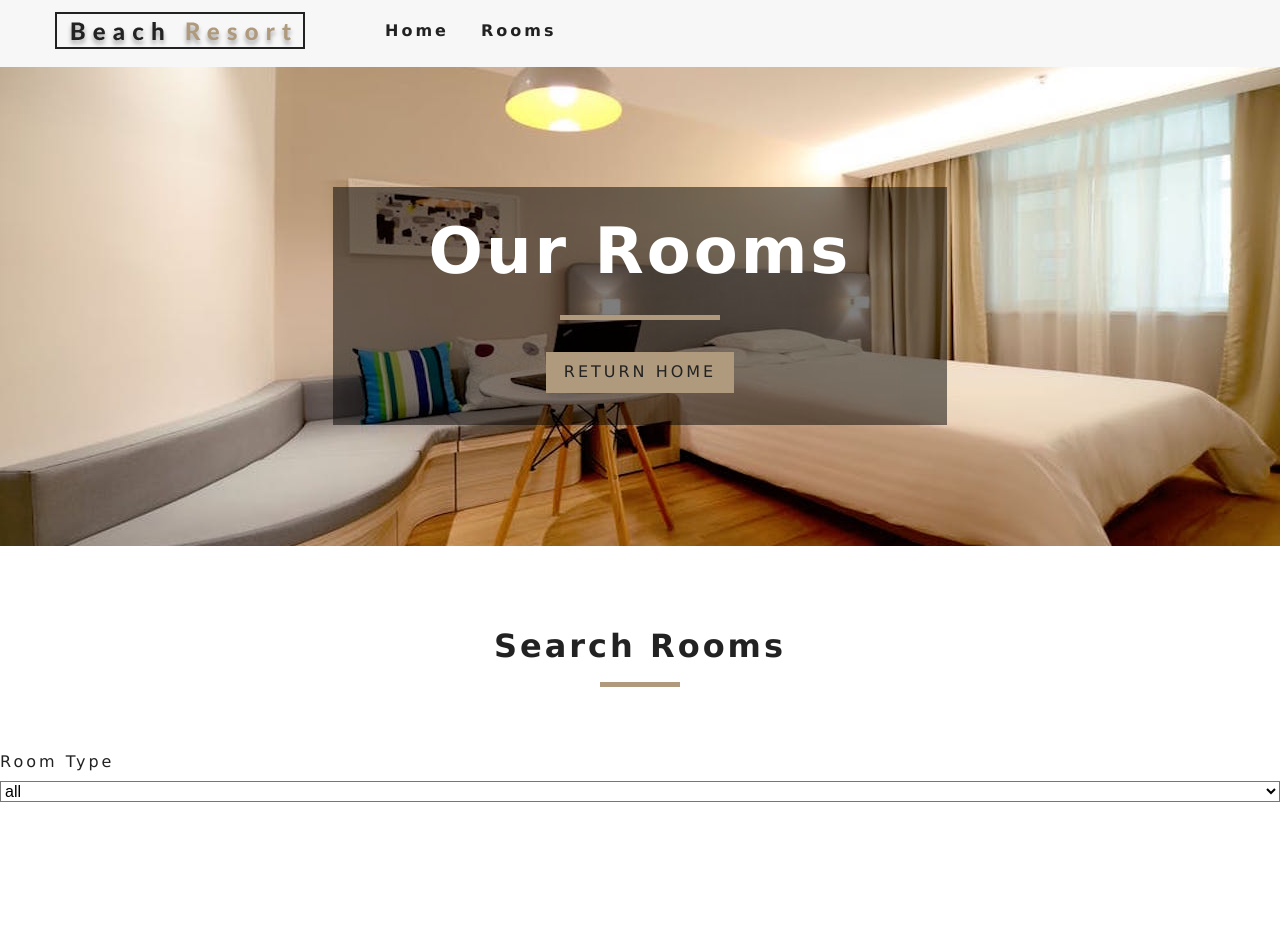
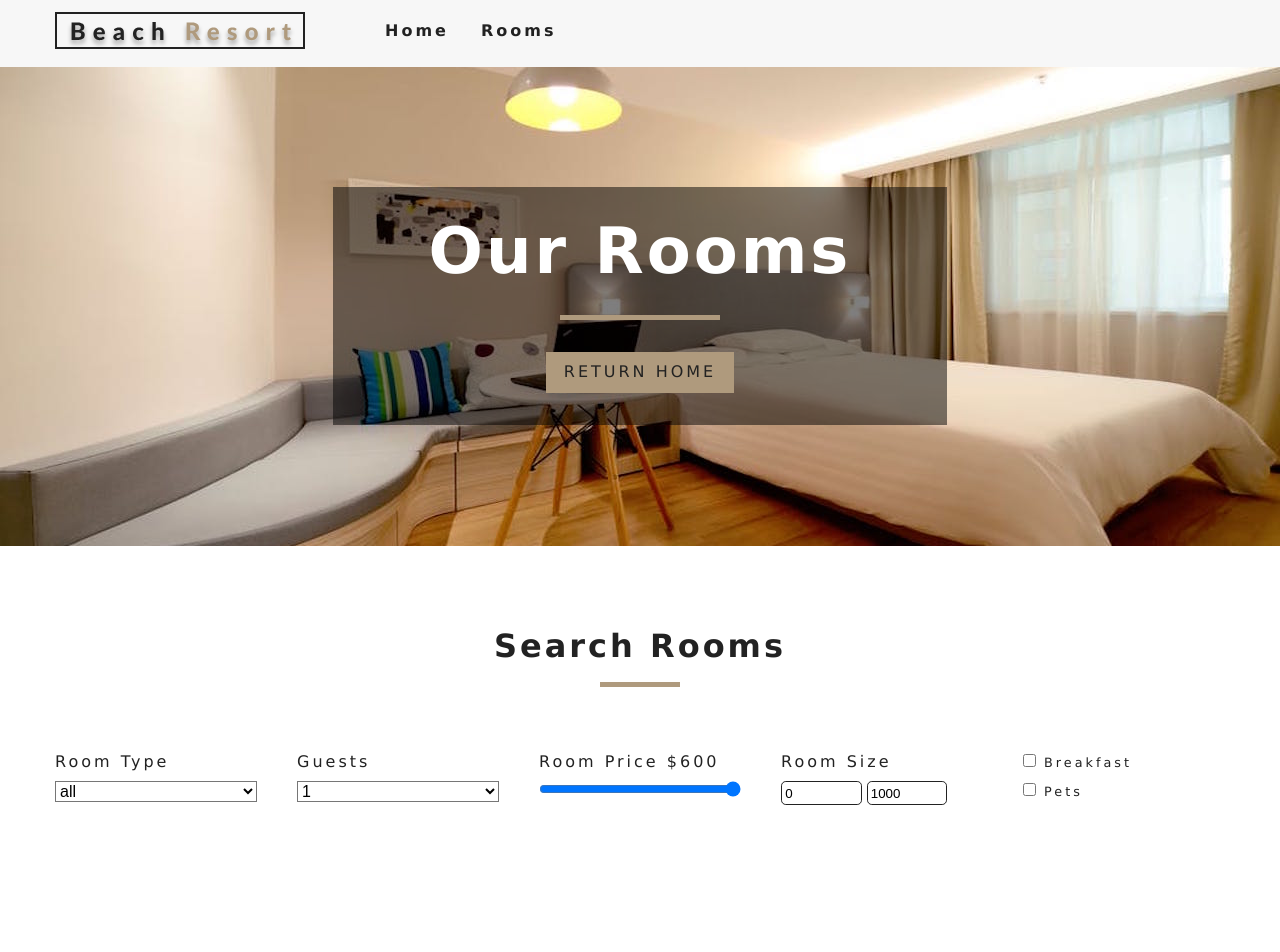
Before and after one commit to Lekkyjay/react-hotel-reservation, a React (Create React App) app: page /rooms in a window 1280 px wide. Shown: the top 952 px of the page. Built offline with nearby package versions, Linux system fonts and the light colour scheme.

Commit message:
Implemented room filter

```diff
--- a/src/components/RoomsFilter.js
+++ b/src/components/RoomsFilter.js
@@ -1,13 +1,13 @@
-import React from 'react'
+import React, { useState } from 'react'
 import { useContext } from "react";
 import { GlobalContext } from "../context";
 import Title from "./Title"
 
-const RoomsFilter = ({ rooms }) => {
+const RoomsFilter = () => {
   const context = useContext(GlobalContext)
-  console.log('context-type:', context);
-
   const {
+    // updateType,
+    handleChange,
     type,
     capacity,
     price,
@@ -16,62 +16,38 @@ const RoomsFilter = ({ rooms }) => {
     minSize,
     maxSize,
     breakfast,
-    pets
+    pets,
+    rooms
   } = context
 
-  // get all unique values. items is an array, value is a string
+  // get unique values. items is an array, value is a string
   const getUnique = (items, value) => {
     return [...new Set(items.map(item => item[value]))];
   };
 
-  // get unique types
+  // get unique room types
   let types = getUnique(rooms, "type")
 
-  // add all
+  // add all to types and map to jsx
   types = ["all", ...types];
-
-  // map to jsx
   types = types.map((item, index) => (
     <option key={index} value={item}>
       {item}
     </option>
   ))
 
-  const handleChange = event => {
-    const target = event.target;
-    const value = target.type === "checkbox" ? target.checked : target.value;
-    const name = target.name;
-    console.log('name:', name, 'value:', value);
-
-    const selectedType =
-
-    // setData(
-    //   {...data,
-    //     [name]: value
-    //   },
-      filterRooms()
-    // );
-  };
-
-  const filterRooms = () => {
-    console.log('hello');
-
-    // let {
-    //   rooms,
-    //   type,
-    //   capacity,
-    //   price,
-    //   minSize,
-    //   maxSize,
-    //   breakfast,
-    //   pets
-    // } = this.state;
-  }
+  // get unique capacity
+  let people = getUnique(rooms, "capacity");
+  people = people.map((item, index) => (
+    <option key={index} value={item}>
+      {item}
+    </option>
+  ));
 
   return (
     <section className="filter-container">
       <Title title="search rooms" />
-      <form className="filter-form"></form>
+      <form className="filter-form">
         {/* select type */}
         <div className="form-group">
           <label htmlFor="type">room type</label>
@@ -86,6 +62,84 @@ const RoomsFilter = ({ rooms }) => {
           </select>
         </div>
         {/* end of select type */}
+
+        {/* guests  */}
+        <div className="form-group">
+          <label htmlFor="capacity">Guests</label>
+          <select
+            name="capacity"
+            id="capacity"
+            onChange={handleChange}
+            className="form-control"
+            value={capacity}
+          >
+            {people}
+          </select>
+        </div>
+        {/* end of guests */}
+
+        {/* room price */}
+        <div className="form-group">
+          <label htmlFor="price">room price ${price}</label>
+          <input
+            type="range"
+            name="price"
+            min={minPrice}
+            max={maxPrice}
+            id="price"
+            value={price}
+            onChange={handleChange}
+            className="form-control"
+          />
+        </div>
+        {/* end of room price*/}
+
+        {/* size */}
+        <div className="form-group">
+          <label htmlFor="price">room size </label>
+          <div className="size-inputs">
+            <input
+              type="number"
+              name="minSize"
+              value={minSize}
+              onChange={handleChange}
+              className="size-input"
+            />
+            <input
+              type="number"
+              name="maxSize"
+              value={maxSize}
+              onChange={handleChange}
+              className="size-input"
+            />
+          </div>
+        </div>
+        {/* end of size */}
+
+        {/* extras */}
+        <div className="form-group">
+          <div className="single-extra">
+            <input
+              type="checkbox"
+              name="breakfast"
+              id="breakfast"
+              checked={breakfast}
+              onChange={handleChange}
+            />
+            <label htmlFor="breakfast">breakfast</label>
+          </div>
+          <div className="single-extra">
+            <input
+              type="checkbox"
+              name="pets"
+              checked={pets}
+              onChange={handleChange}
+            />
+            <label htmlFor="breakfast">pets</label>
+          </div>
+        </div>
+        {/* end of extras type */}
+      </form>
     </section>
   )
 }
--- a/src/context.js
+++ b/src/context.js
@@ -34,7 +34,11 @@ export const GlobalContextProvider = ({ children }) => {
       maxPrice,
       maxSize
     });
+    console.log('data after first useEffect fired', data);
   }, [])
+
+  const [roomType, setRoomType] = useState('')
+  const [roomFiltered, setRoomFiltered] = useState(false)
 
   const formatData = (items) => {
     let tempItems = items.map(item => {
@@ -58,29 +62,66 @@ export const GlobalContextProvider = ({ children }) => {
     const target = event.target;
     const value = target.type === "checkbox" ? target.checked : target.value;
     const name = target.name;
-    console.log('name:', name, 'value:', value);
+    setData({...data, [name]: value});  //this is a very efficient piece of code for updating state!!!!
+    setRoomType(value)
+    setRoomFiltered(true)
+    console.log('data after handleChange fired', data);
+    console.log('roomFiltered:', roomFiltered);
 
-    // setData(
-    //   {...data,
-    //     [name]: value
-    //   },
-      filterRooms()
-    // );
   };
 
+  useEffect(() => {
+    if (roomFiltered) {
+      console.log('useEffect fired from handleChange!!!!!');
+      console.log('data after handleChange useEffect', data);
+      filterRooms()
+    }
+  }, [roomType])
+
   const filterRooms = () => {
-    console.log('hello');
+    let {rooms, type, capacity, price, minSize, maxSize, breakfast, pets } = data;
+    let tempRooms = [...rooms]
+    capacity = parseInt(capacity);
+    price = parseInt(price);
+    console.log('type:', type);
+    console.log('tempRooms before filter:', tempRooms);
 
-    // let {
-    //   rooms,
-    //   type,
-    //   capacity,
-    //   price,
-    //   minSize,
-    //   maxSize,
-    //   breakfast,
-    //   pets
-    // } = this.state;
+
+    // filter by type
+    if (type !== "all") {
+      tempRooms = tempRooms.filter(room => room.type === type);
+      console.log('Type inside if conditional:', type);
+      console.log('tempRooms after filter:', tempRooms);
+      console.log('data after filter:', data);
+    }
+
+
+    // filter by capacity
+    if (capacity !== 1) {
+      tempRooms = tempRooms.filter(room => room.capacity >= capacity);
+    }
+    // filter by price
+    tempRooms = tempRooms.filter(room => room.price <= price);
+
+    //filter by size
+    tempRooms = tempRooms.filter(
+      room => room.size >= minSize && room.size <= maxSize
+    );
+
+    //filter by breakfast
+    if (breakfast) {
+      tempRooms = tempRooms.filter(room => room.breakfast === true);
+    }
+
+    //filter by pets
+    if (pets) {
+      tempRooms = tempRooms.filter(room => room.pets === true);
+    }
+
+    if (roomFiltered) {
+      setData({...data, sortedRooms: tempRooms});
+      console.log('data after final setData:', data);
+    }
   }
 
   return (
```
Lines whose indentation alone changed are shown as unchanged.
